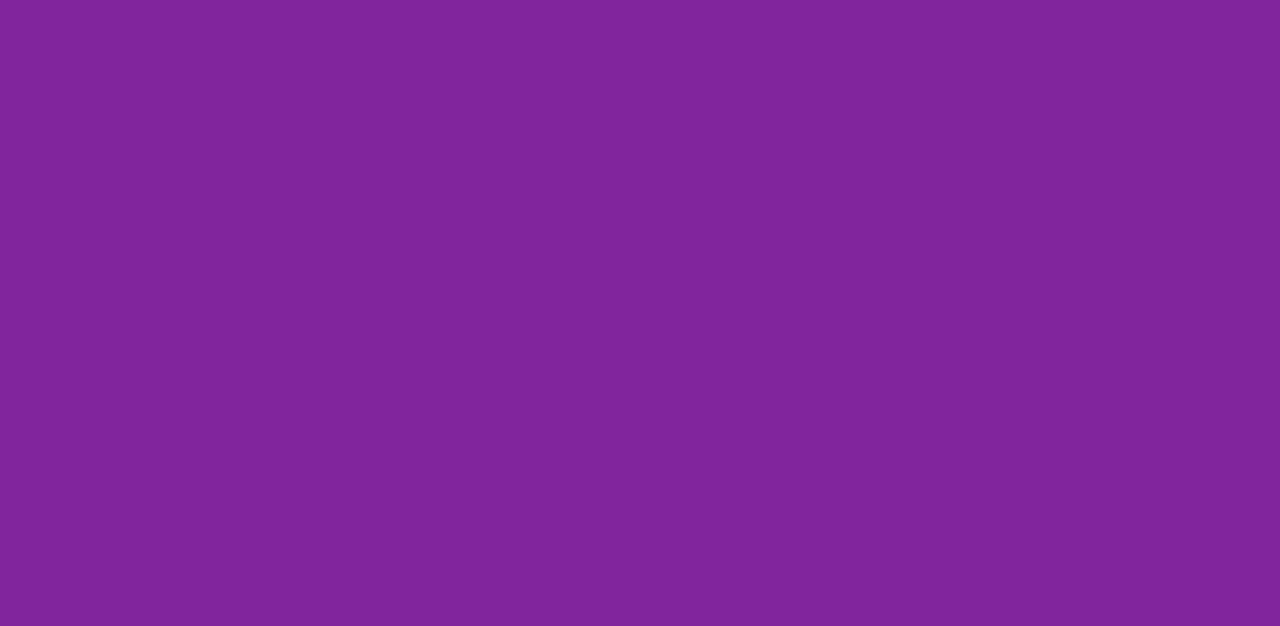
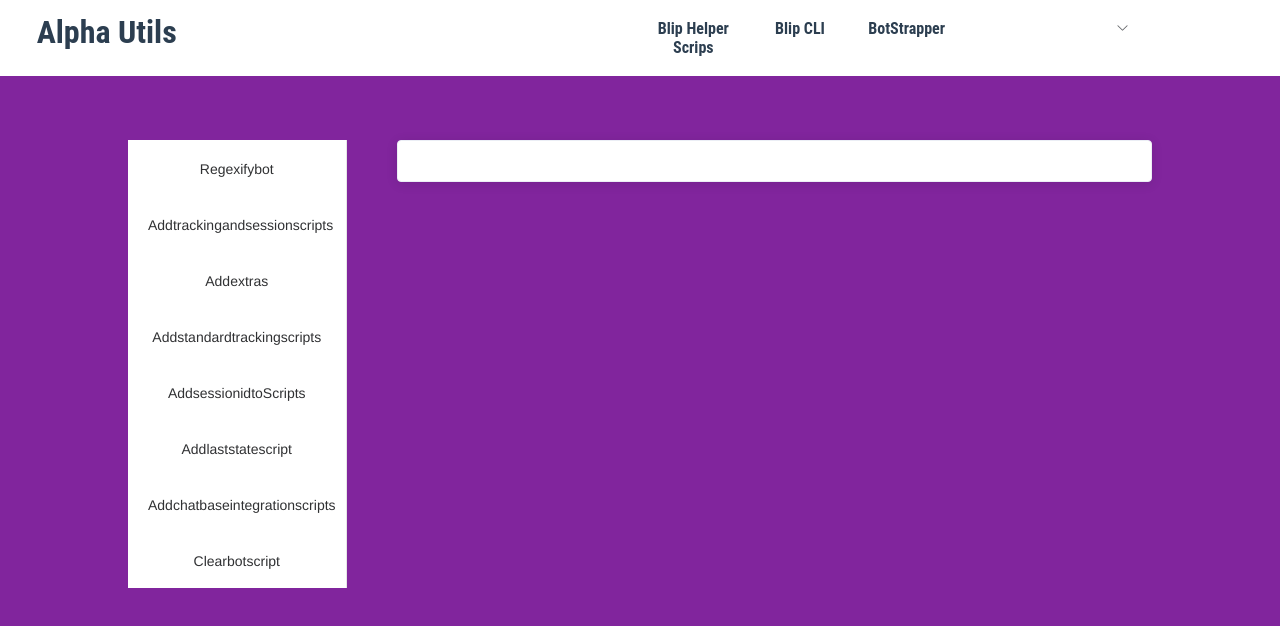
Before and after one commit to alanwjunior/Alpha-Utils, a Vue app: page /bliphelperscripts in a window 1280 px wide. Shown: the top 626 px of the page. Built offline with nearby package versions, Linux system fonts and the light colour scheme.

Commit message:
Criando seção do Blip Helper Scripts
Criando interface para interação com o Blip Helper Scipts

```diff
--- /dev/null
+++ b/src/components/BlipHelperScripts/Addchatbaseintegrationscripts.vue
@@ -0,0 +1,5 @@
+<template>
+  <div>
+    Addchatbaseintegrationscripts
+  </div>
+</template>
--- /dev/null
+++ b/src/components/BlipHelperScripts/Addextras.vue
@@ -0,0 +1,5 @@
+<template>
+  <div class="addextras">
+    Addextras
+  </div>
+</template>
--- /dev/null
+++ b/src/components/BlipHelperScripts/Addlaststatescript.vue
@@ -0,0 +1,5 @@
+<template>
+  <div>
+    Addlaststatescript
+  </div>
+</template>
--- /dev/null
+++ b/src/components/BlipHelperScripts/AddsessionidtoScripts.vue
@@ -0,0 +1,5 @@
+<template>
+  <div>
+    AddsessionidtoScripts
+  </div>
+</template>
--- /dev/null
+++ b/src/components/BlipHelperScripts/Addstandardtrackingscripts.vue
@@ -0,0 +1,5 @@
+<template>
+  <div>
+    Addstandardtrackingscripts
+  </div>
+</template>
--- /dev/null
+++ b/src/components/BlipHelperScripts/Addtrackingandsessionscripts.vue
@@ -0,0 +1,5 @@
+<template>
+  <div>
+    Addtrackingandsessionscripts
+  </div>
+</template>
--- /dev/null
+++ b/src/components/BlipHelperScripts/BlipHelperScripts.vue
@@ -0,0 +1,93 @@
+<template>
+  <div class="blip-helper-scripts">
+    <el-row :gutter="50">
+      <el-col :span="6">
+        <el-menu
+          class="el-menu-vertical-demo"
+          @open="handleOpen"
+          @close="handleClose">
+          <el-menu-item index="1" @click="navIdxSelected = 1">
+              <span>Regexifybot</span>
+          </el-menu-item>
+          <el-menu-item index="2" @click="navIdxSelected = 2">
+            <span>Addtrackingandsessionscripts</span>
+          </el-menu-item>
+          <el-menu-item index="3" @click="navIdxSelected = 3">
+            <span>Addextras</span>
+          </el-menu-item>
+          <el-menu-item index="4" @click="navIdxSelected = 4">
+            <span>Addstandardtrackingscripts</span>
+          </el-menu-item>
+          <el-menu-item index="5" @click="navIdxSelected = 5">
+            <span>AddsessionidtoScripts</span>
+          </el-menu-item>
+          <el-menu-item index="6" @click="navIdxSelected = 6">
+            <span>Addlaststatescript</span>
+          </el-menu-item>
+          <el-menu-item index="7" @click="navIdxSelected = 7">
+            <span>Addchatbaseintegrationscripts</span>
+          </el-menu-item>
+          <el-menu-item index="8" @click="navIdxSelected = 8">
+            <span>Clearbotscript</span>
+          </el-menu-item>
+        </el-menu>
+      </el-col>
+      <el-col :span="18">
+        <el-card>
+          <regexifybot v-if="navIdxSelected == 1" />
+          <addtrackingandsessionscripts v-if="navIdxSelected == 2"/>
+          <addextras v-if="navIdxSelected == 3" />
+          <addstandardtrackingscripts v-if="navIdxSelected == 4" />
+          <addsessionidtoScripts v-if="navIdxSelected == 5" />
+          <addlaststatescript v-if="navIdxSelected == 6" />
+          <addchatbaseintegrationscripts v-if="navIdxSelected == 7" />
+          <clearbotscript v-if="navIdxSelected == 8" />
+        </el-card>
+      </el-col>
+    </el-row>
+  </div>
+</template>
+
+<script>
+import Regexifybot from './Regexifybot.vue'
+import Addtrackingandsessionscripts from './Addtrackingandsessionscripts.vue'
+import Addextras from './Addextras.vue'
+import Addstandardtrackingscripts from './Addstandardtrackingscripts.vue'
+import AddsessionidtoScripts from './AddsessionidtoScripts.vue'
+import Addlaststatescript from './Addlaststatescript.vue'
+import Addchatbaseintegrationscripts from './Addchatbaseintegrationscripts.vue'
+import Clearbotscript from './Clearbotscript.vue'
+export default {
+  components: {
+    Regexifybot: Regexifybot,
+    Addtrackingandsessionscripts: Addtrackingandsessionscripts,
+    Addextras: Addextras,
+    Addstandardtrackingscripts: Addstandardtrackingscripts,
+    AddsessionidtoScripts: AddsessionidtoScripts,
+    Addlaststatescript: Addlaststatescript,
+    Addchatbaseintegrationscripts: Addchatbaseintegrationscripts,
+    Clearbotscript: Clearbotscript
+  },
+  data () {
+    return {
+      navIdxSelected: null
+    }
+  },
+  methods: {
+    handleOpen (key, keyPath) {
+      console.log(key, keyPath)
+    },
+    handleClose (key, keyPath) {
+      console.log(key, keyPath)
+    }
+  }
+}
+</script>
+
+<style>
+.blip-helper-scripts {
+  width: 80%;
+  margin: 0 auto;
+  padding-top: 5%;
+}
+</style>
--- /dev/null
+++ b/src/components/BlipHelperScripts/Clearbotscript.vue
@@ -0,0 +1,5 @@
+<template>
+  <div>
+    Clearbotscript
+  </div>
+</template>
--- /dev/null
+++ b/src/components/BlipHelperScripts/Regexifybot.vue
@@ -0,0 +1,5 @@
+<template>
+  <div class="regexifybot">
+    <p>regexifybot</p>
+  </div>
+</template>
--- a/src/components/Dashboard.vue
+++ b/src/components/Dashboard.vue
@@ -7,7 +7,7 @@
             <h3>Blip Helper Scripts</h3>
           </div>
           <div class="dashboard-cards">Accelerate your bot development process using scripts to create Trackings.</div>
-          <el-button plain class="try-it-btn">Try it!</el-button>
+          <el-button plain class="try-it-btn" @click="goToBlipHelperScripts">Try it!</el-button>
         </el-card>
       </el-col>
       <el-col :span="8">
@@ -65,6 +65,9 @@ export default {
   methods: {
     goToBotStrapper () {
       this.$router.push('/botstrapper')
+    },
+    goToBlipHelperScripts () {
+      this.$router.push('/bliphelperscripts')
     }
   }
 }
--- a/src/components/commons/Header.vue
+++ b/src/components/commons/Header.vue
@@ -2,7 +2,7 @@
   <div class="menu">
     <el-row type="flex" justify="end">
       <el-col :span="4" class="logotipo">
-        <h1>Alpha Utils</h1>
+        <h1 style="cursor: pointer" @click="backDashboard">Alpha Utils</h1>
       </el-col>
       <el-col :span="12" :offset="8">
         <el-row>
@@ -50,6 +50,9 @@ export default {
       } else {
         console.log('command')
       }
+    },
+    backDashboard () {
+      this.$router.push('/dashboard')
     }
   }
 }
--- a/src/router.js
+++ b/src/router.js
@@ -3,6 +3,7 @@ import Router from 'vue-router'
 import Home from './views/Home.vue'
 import Dashboard from './components/Dashboard.vue'
 import BotStrapper from './components/BotStrapper/BotStrapper'
+import BlipHelperScripts from './components/BlipHelperScripts/BlipHelperScripts.vue'
 Vue.use(Router)
 
 const router = new Router({
@@ -23,19 +24,24 @@ const router = new Router({
       path: '/botstrapper',
       name: 'botstrapper',
       component: BotStrapper
+    },
+    {
+      path: '/bliphelperscripts',
+      name: 'bliphelperscripts',
+      component: BlipHelperScripts
     }
   ]
 })
 
-router.beforeEach((to, from, next) => {
-  const token = localStorage.token
-  if (token && to.path === '/') {
-    next('/dashboard')
-  } else if (!token) {
-    next('/')
-  } else {
-    next()
-  }
-})
+// router.beforeEach((to, from, next) => {
+//   const token = localStorage.token
+//   if (token && to.path === '/') {
+//     next('/dashboard')
+//   } else if (!token) {
+//     next('/')
+//   } else {
+//     next()
+//   }
+// })
 
 export default router
```
Also changed, not shown: 1 other file (tests, documents, lock files or other folders).
